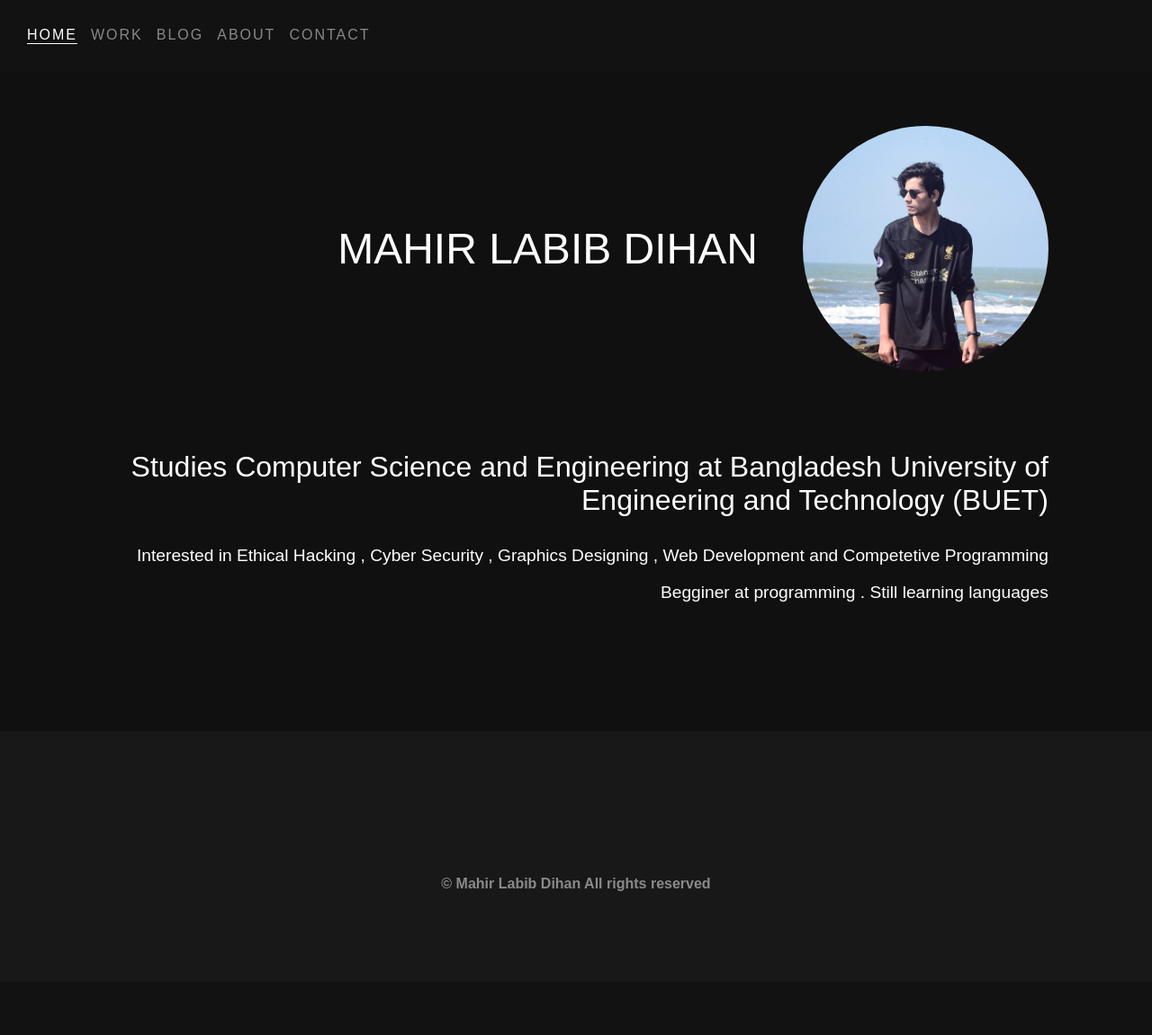
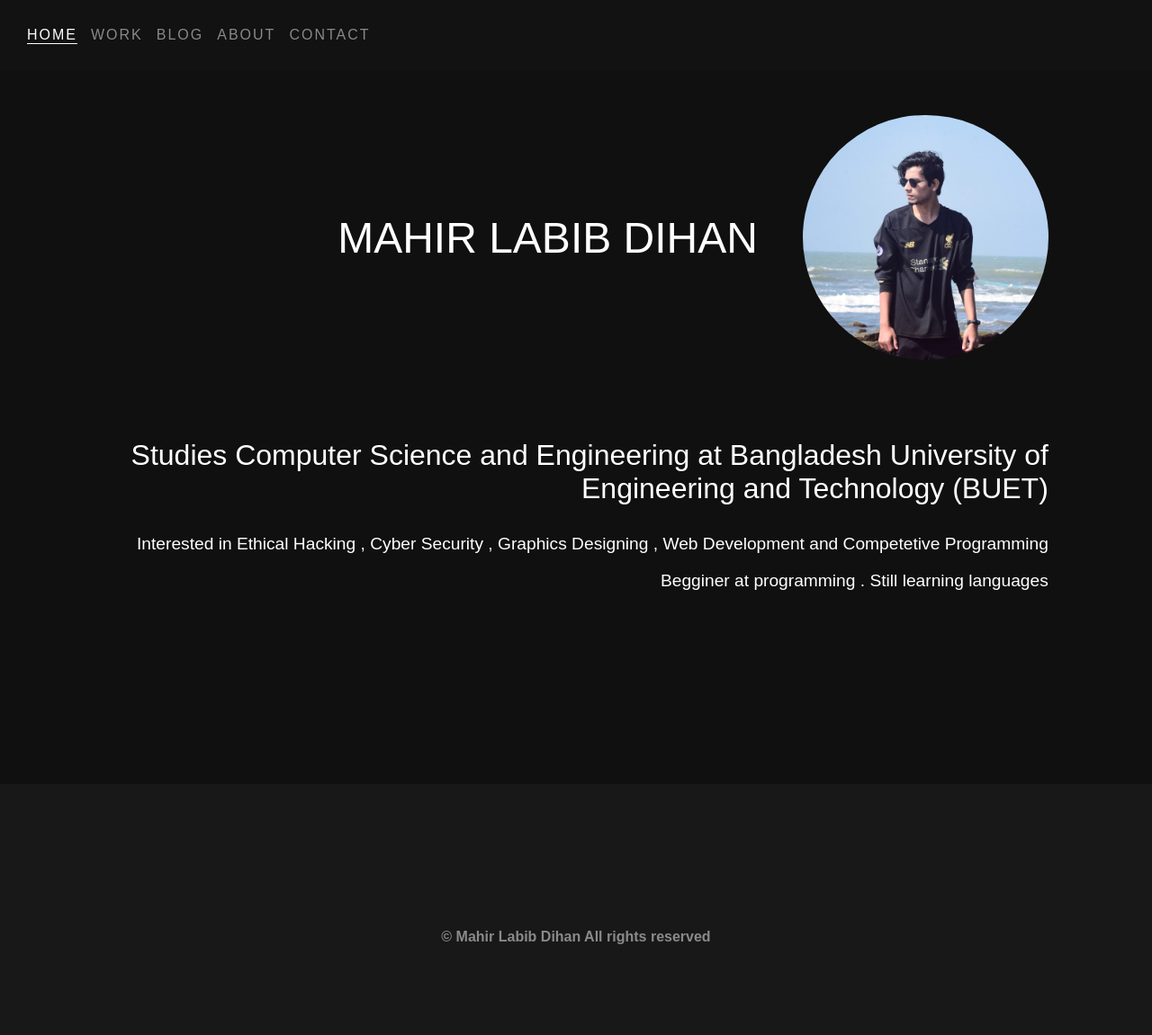
Before and after one commit to mahirlabibdihan/mahirlabibdihan.github.io, a PHP site: page / in a window 1280 px wide. Shown: the whole page at 90% size. Before the commit the page ends 991 px from the top, so only its background shows below. Run offline with PHP 8.4, Linux system fonts and the light colour scheme; some libraries are stand-ins or nearby versions.

Commit message:
mahirlabibdihan

```diff
--- a/assets/css/home.css
+++ b/assets/css/home.css
@@ -1,6 +1,3 @@
-.container{
-    padding-top: 1%;
-}
 .banner{
     margin: 0 9vw;
     margin-top: 9vh;
```
